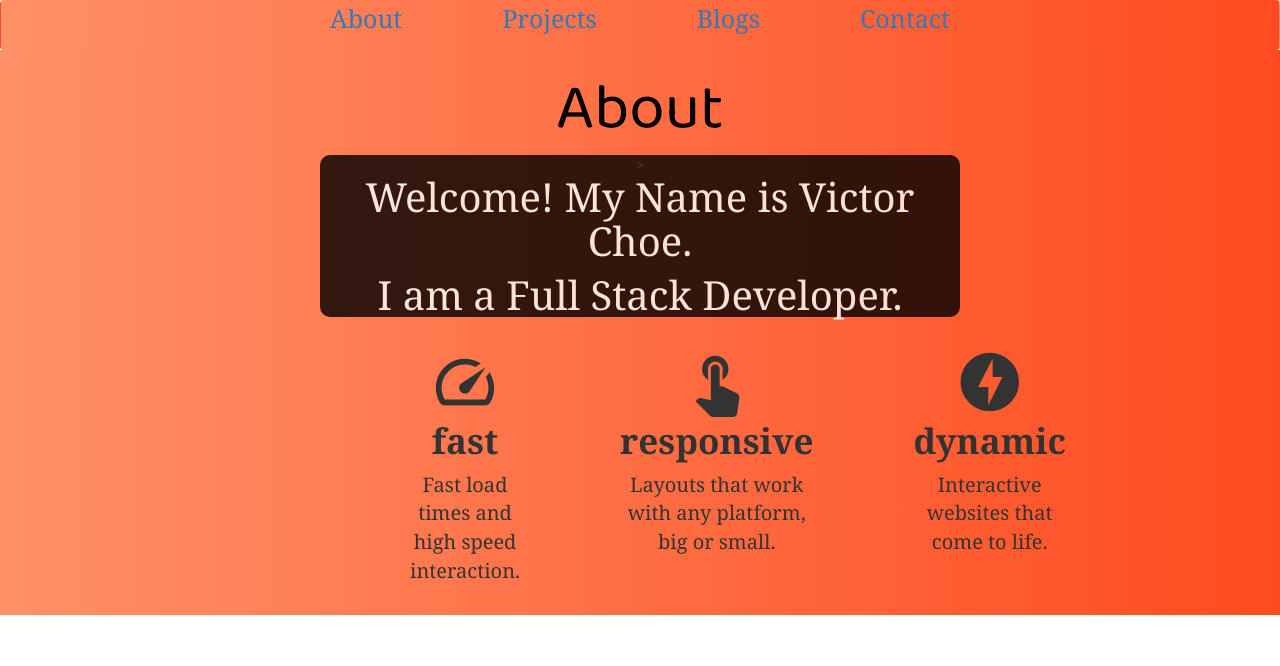
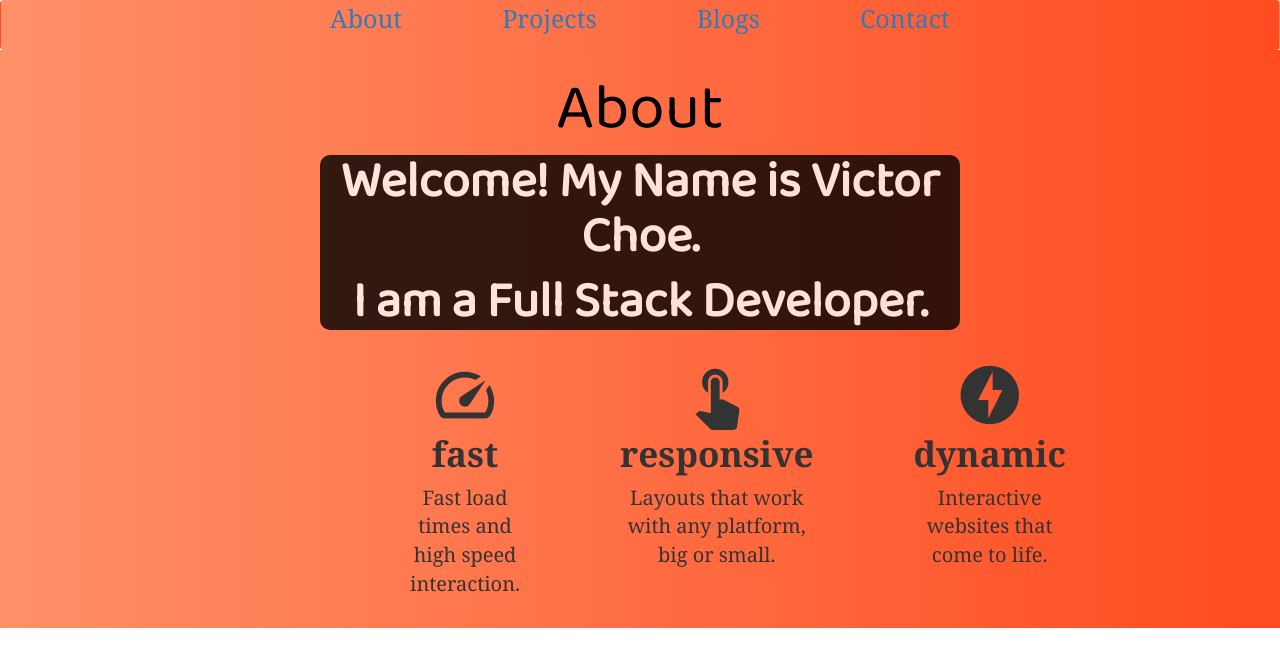
Before and after one commit to vchoe89/discard, a React (Create React App) app: page /about in a window 1280 px wide. Shown: the top 666 px of the page. Built offline with nearby package versions, Linux system fonts and the light colour scheme.

Commit message:
adjusted about header

```diff
--- a/src/App.css
+++ b/src/App.css
@@ -53,7 +53,7 @@ margin-bottom: 0;
 
 
 #welcome-header{
-  font-family: Georgia;
+  font-family: 'Baloo 2', cursive;
   text-align: center;
   background-color: black;
   opacity: .8;
@@ -64,7 +64,8 @@ margin-bottom: 0;
 }
 
 #welcome-header h2{
-  font-size: 40px;
+  font-size: 50px;
+  font-weight: bold;
   color: white;
   margin-top: 0;
 }
--- a/src/components/About.js
+++ b/src/components/About.js
@@ -11,7 +11,7 @@ class About extends React.Component{
         <div id='about__container'>
             <div>
               <h1 id='headlines'>About</h1>
-              <div id='welcome-header'>>
+              <div id='welcome-header'>
                 <h2> Welcome! My Name is Victor Choe.</h2>
                 <h2>I am a Full Stack Developer.</h2>
               </div>
```
